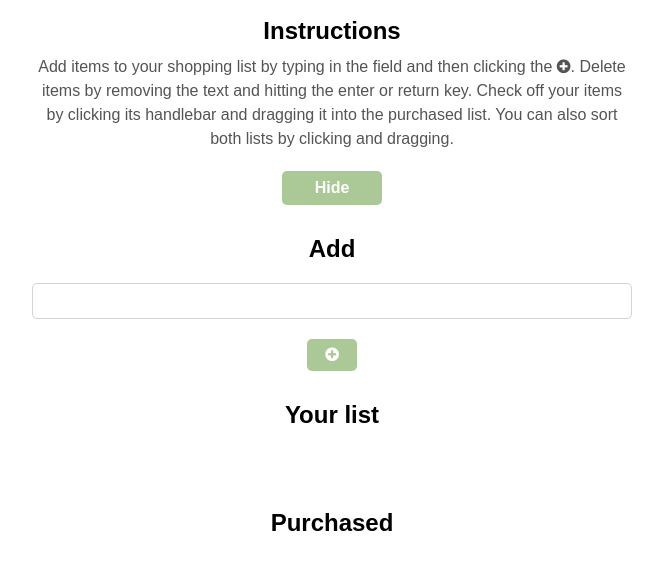
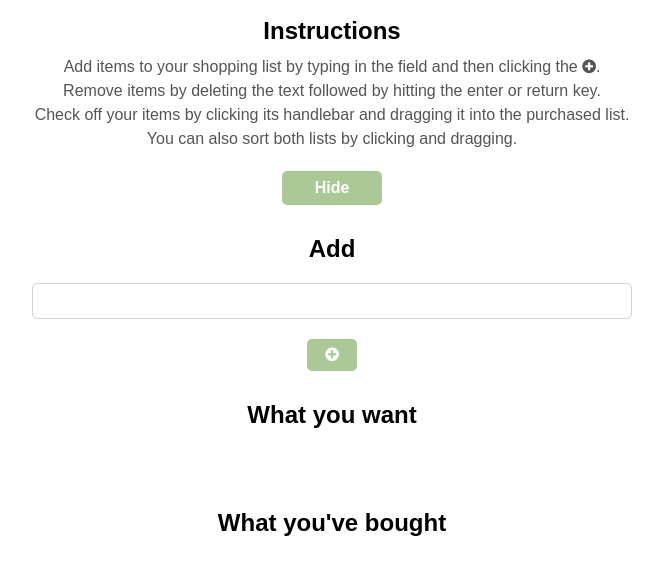
Before and after one commit to alexkfong/shop-lister, a plain HTML site: page index.html in a window 1280 px wide. Shown: the part 214-788 px from the top of the page, without its empty margins (308-971 px from the left). Drawn offline with nearby package versions, Linux system fonts and the light colour scheme.

Commit message:
Version 1.0: all required actions functinoal and bug-free

```diff
--- a/JS/app.js
+++ b/JS/app.js
@@ -40,6 +40,7 @@ $(document).ready( function() {
 		}
 		// item is valid, now add to list
 		else {
+
 			itemsOnList++; //increment itemsOnList
 
 			//Append to shoppingList, with custom ID based on itemsOnList
--- a/index.html
+++ b/index.html
@@ -52,7 +52,7 @@ of per item UI. -->
 		<!-- Show instructions by default -->
 		<div ID="instructionsSection">
 			<h2 class="centerText">Instructions</h2>
-			<p class="centerText spaceAbove10">Add items to your shopping list by typing in the field and then clicking the <i class="fa fa-plus-circle"></i>. Delete items by removing the text and hitting the enter or return key. Check off your items by clicking its handlebar and dragging it into the purchased list. You can also sort both lists by clicking and dragging.</p>
+			<p class="centerText spaceAbove10">Add items to your shopping list by typing in the field and then clicking the <i class="fa fa-plus-circle"></i>.<br>Remove items by deleting the text followed by hitting the enter or return key.<br>Check off your items by clicking its handlebar and dragging it into the purchased list.<br>You can also sort both lists by clicking and dragging.</p>
 			<p id="hideButton" class="roundedRectangle grid2 center centerText spaceAbove20">Hide</p>
 		</div>
 
@@ -68,19 +68,17 @@ of per item UI. -->
 	</section>
 
 	<!-- 	Items on the shopping list are displayed here. Also, basic interface for manipulating the list will be here. -->
-	<section class="grid12 spaceAbove30 center">
-		<h2 class="centerText">Your list</h2>
+	<section id="shoppingListSection" class="grid12 spaceAbove30 center">
+		<h2 class="centerText">What you want</h2>
 		<ul id="shoppingList" class="grid12 paddingBelow50 connectedSortable">
 		</ul>
 	</section>
 
 	<!-- 	Items on the shopping list are displayed here. Also, basic interface for manipulating the list will be here. -->
 	<section class="grid12 spaceAbove30 center">
-		<h2 class="centerText">Purchased</h2>
+		<h2 class="centerText">What you've bought</h2>
 		<ul id="purchasedList" class="grid12 paddingBelow50 connectedSortable">
 		</ul>
 	</section>
-	<footer class="contactInformation grid12 spaceAbove30 center">
-	</footer>
 </body>
 </html>
```
